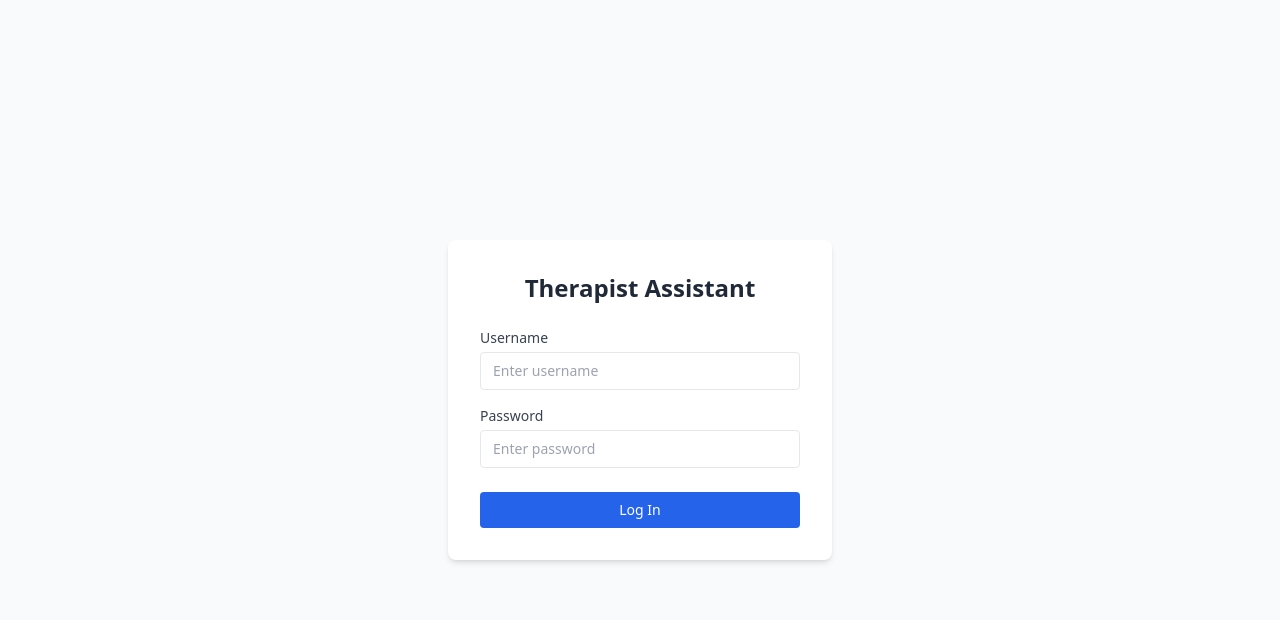
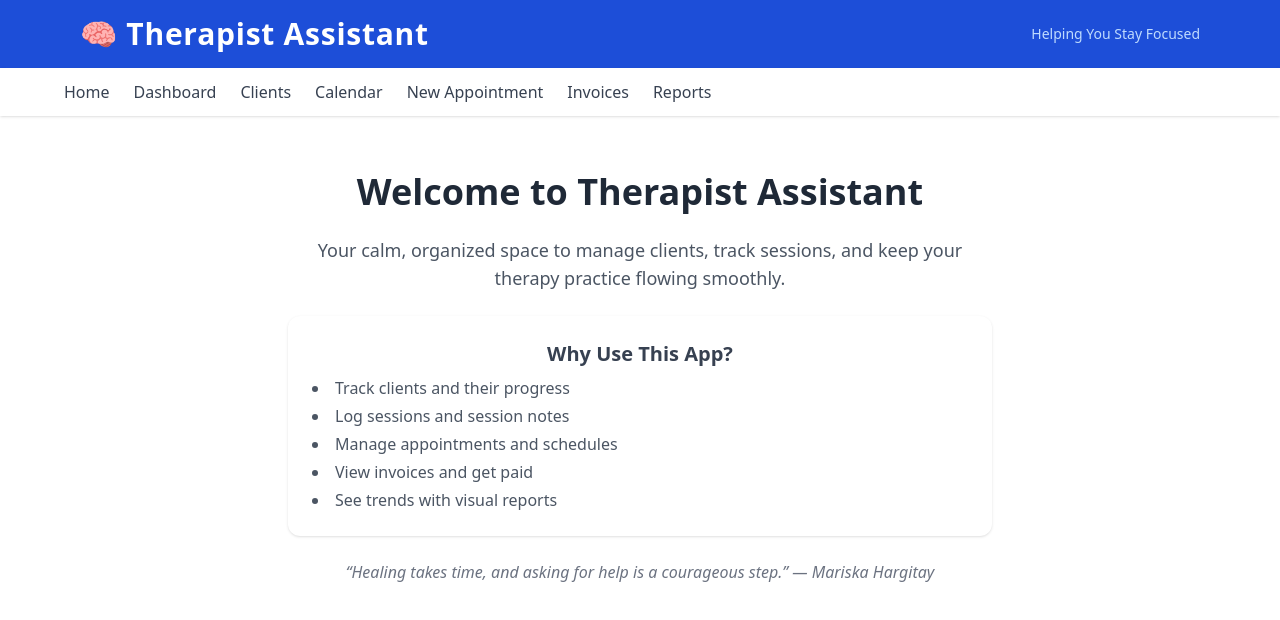
Before and after one commit to Script019/therapist-assistant-app, a React (Vite) app: page / in a window 1280 px wide. Shown: the top 620 px of the page. Built offline with nearby package versions, Linux system fonts and the light colour scheme.

Commit message:
Fix: redirect to Home after login

```diff
--- a/src/App.jsx
+++ b/src/App.jsx
@@ -16,18 +16,17 @@ import AppointmentForm from './components/AppointmentForm';
 import Reports from './pages/Reports';
 
 function App() {
-  const [isLoggedIn, setIsLoggedIn] = useState(false); // Show login first
+  const [isLoggedIn, setIsLoggedIn] = useState(true); // Set to false to test login screen
 
   return (
     <Router>
+      <Header />
       {isLoggedIn ? (
         <>
-          <Header />
           <NavBar />
           <Layout>
             <Routes>
               <Route index element={<Home />} />
-              <Route path="/" element={<Home />} />
               <Route path="/dashboard" element={<Dashboard />} />
               <Route path="/clients" element={<ClientList />} />
               <Route path="/clients/:id" element={<ClientProfile />} />
```
